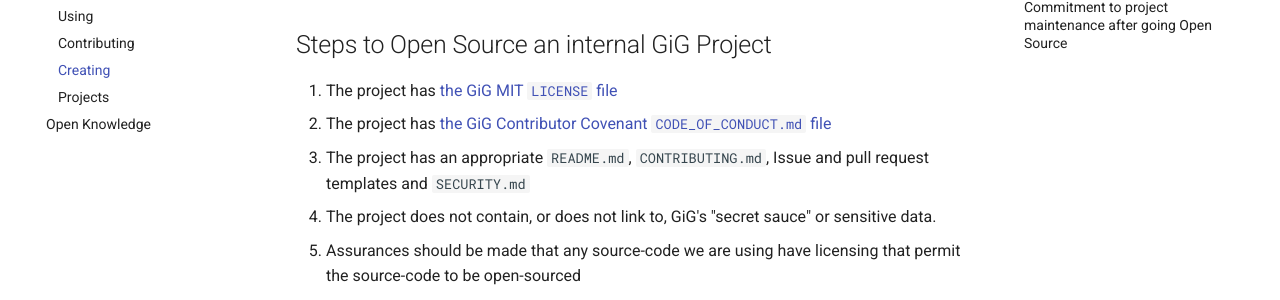
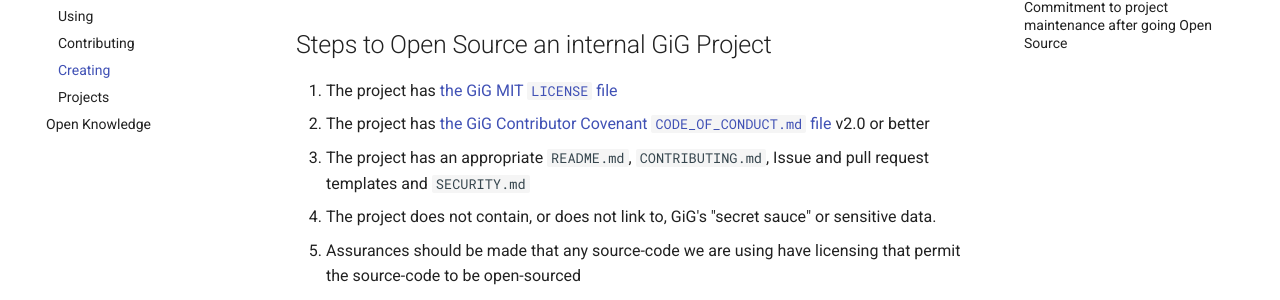
Before and after one commit to GiG/open, an MkDocs documentation site: the page built from docs/open-source/creating.md, in a window 1280 px wide and 900 px high, scrolled down 377 px. Shown: the part 146-446 px from the top of the window. Built offline with MkDocs 1.6.1 and Material for MkDocs 9.7.7, drawn with Linux system fonts in a browser that asks for light colours; comment, search, counter and statistics services are not loaded.

Commit message:
Linked to Code of Conduct version

```diff
--- a/docs/open-source/creating.md
+++ b/docs/open-source/creating.md
@@ -10,7 +10,7 @@
 ## Steps to Open Source an internal GiG Project
 
 1. The project has [the GiG MIT `LICENSE` file](https://github.com/GiG/open/blob/master/LICENSE)
-2. The project has [the GiG Contributor Covenant `CODE_OF_CONDUCT.md` file](https://github.com/GiG/open/blob/master/CODE_OF_CONDUCT.md)
+2. The project has [the GiG Contributor Covenant `CODE_OF_CONDUCT.md` file](https://github.com/GiG/open/blob/master/CODE_OF_CONDUCT.md) v2.0 or better
 3. The project has an appropriate `README.md`, `CONTRIBUTING.md`, Issue and pull request templates and `SECURITY.md`
 4. The project does not contain, or does not link to, GiG's "secret sauce" or sensitive data.
 5. Assurances should be made that any source-code we are using have licensing that permit the source-code to be open-sourced
```
